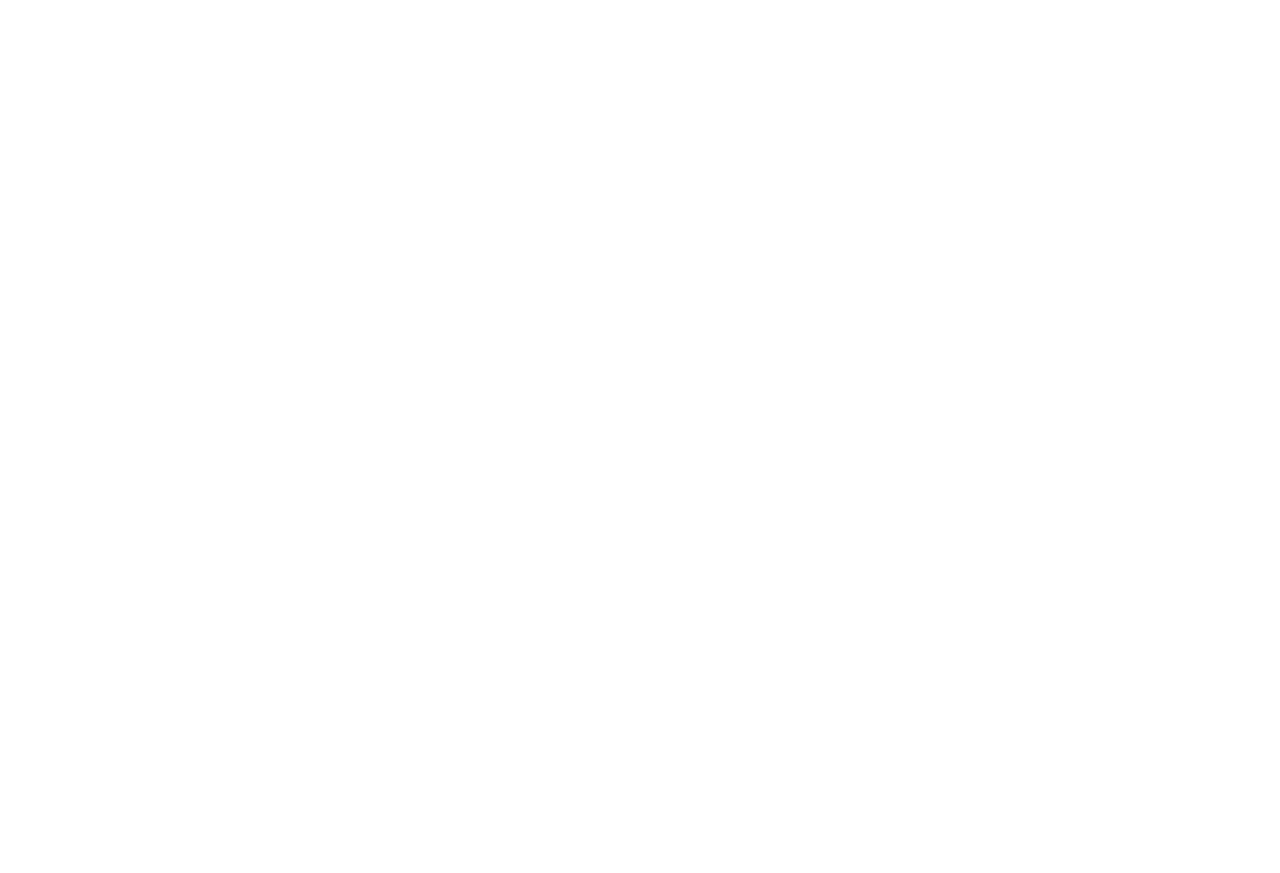
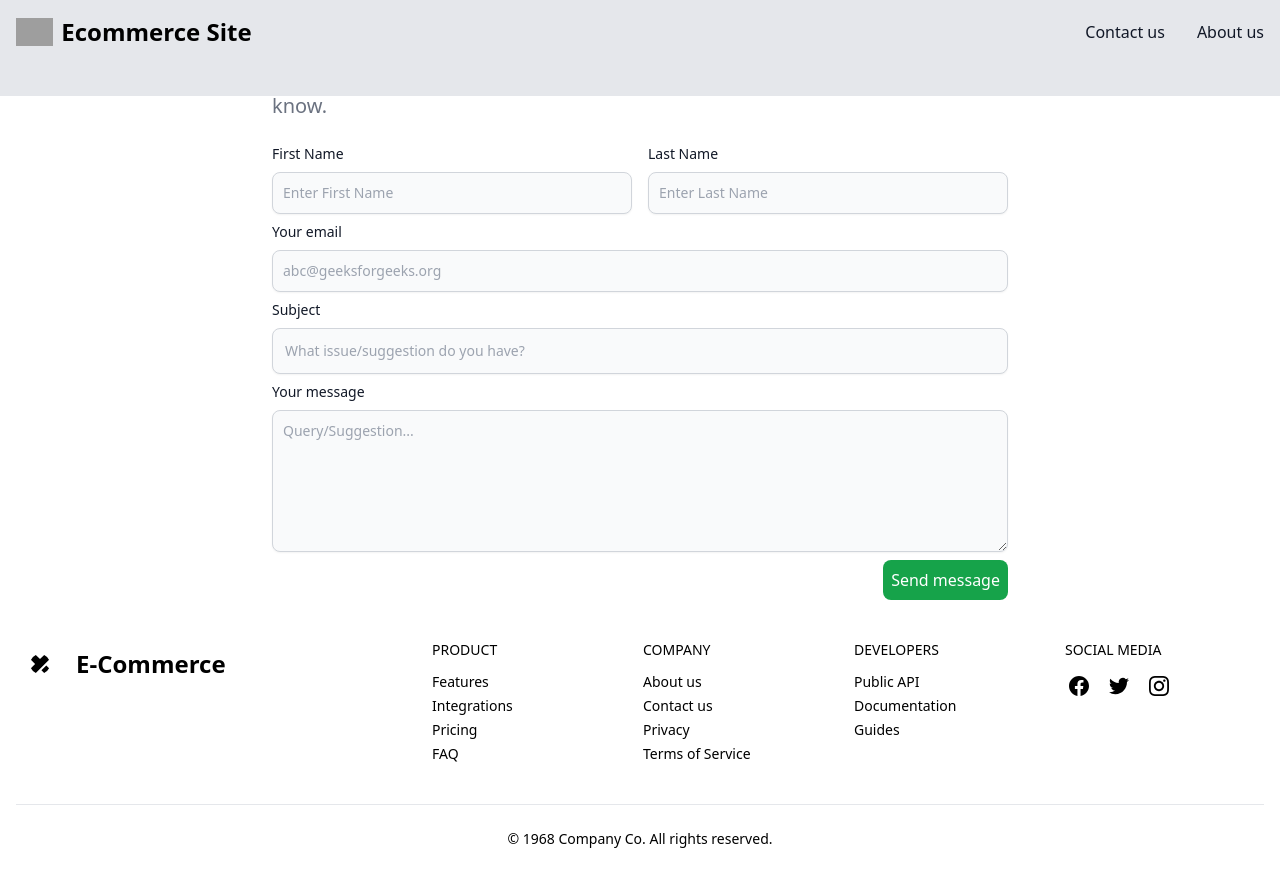
Before and after one commit to ShaziaFazal/E-coMMerce, a React (Vite) app: page /contactus in a window 1280 px wide. Before the commit this address had no page. Before the commit the page ends 800 px from the top, so only its background shows below. Built offline with nearby package versions, Linux system fonts and the light colour scheme; grey boxes are pictures that could not be loaded.

Commit message:
contact us page and about us page added with stepperNavbar component

```diff
--- a/src/App.jsx
+++ b/src/App.jsx
@@ -8,6 +8,8 @@
 
 import Checkout from "./pages/cart/Checkout";
 import ShopingCard from "./pages/cart/ShopingCard";
+import Aboutus from "./pages/Aboutus";
+import Contactus from "./pages/Contactus";
 const App = () => {
   return (
     <>
@@ -15,6 +17,8 @@
         <Routes>
           <Route path="/" element={<HomePage />} />
           <Route path="/detail" element={<DetailsPage />} />
+          <Route path="/aboutus" element={<Aboutus />} />
+          <Route path="/contactus" element={<Contactus />} />
           <Route path='/admin/dashboard/' element={<AdminDashboard />} />
           <Route path='/admin/dashboard/customers' element={<AdminUsers />} />
           <Route path='/admin/dashboard/products' element={<AdminProducts />} />
--- /dev/null
+++ b/src/components/Aboutus/About.jsx
@@ -0,0 +1,50 @@
+export default function About(){
+	return(
+        <section class="flex items-center bg-stone-100 xl:h-screen font-poppins dark:bg-gray-800 ">
+        <div class="justify-center flex-1 max-w-6xl py-4 mx-auto lg:py-6 md:px-6">
+            <div class="flex flex-wrap ">
+                <div class="w-full px-4 mb-10 lg:w-1/2 lg:mb-0">
+                    <div class="relative lg:max-w-md">
+                        <img src="https://i.postimg.cc/rF0MKfBV/pexels-andrea-piacquadio-3760263.jpg" alt="aboutimage"
+                            class="relative z-10 object-cover w-full rounded h-96"/>
+                        <div
+                            class="absolute bottom-0 right-0 z-10 p-8 bg-white border-4 border-blue-500 rounded shadow dark:border-blue-400 lg:-mb-8 lg:-mr-11 sm:p-8 dark:text-gray-300 dark:bg-gray-800 ">
+                            <p class="text-lg font-semibold md:w-72">
+                                <svg xmlns="http://www.w3.org/2000/svg" fill="currentColor"
+                                    class="absolute top-0 left-0 w-16 h-16 text-blue-700 dark:text-gray-300 opacity-10"
+                                    viewBox="0 0 16 16">
+                                    <path
+                                        d="M12 12a1 1 0 0 0 1-1V8.558a1 1 0 0 0-1-1h-1.388c0-.351.021-.703.062-1.054.062-.372.166-.703.31-.992.145-.29.331-.517.559-.683.227-.186.516-.279.868-.279V3c-.579 0-1.085.124-1.52.372a3.322 3.322 0 0 0-1.085.992 4.92 4.92 0 0 0-.62 1.458A7.712 7.712 0 0 0 9 7.558V11a1 1 0 0 0 1 1h2Zm-6 0a1 1 0 0 0 1-1V8.558a1 1 0 0 0-1-1H4.612c0-.351.021-.703.062-1.054.062-.372.166-.703.31-.992.145-.29.331-.517.559-.683.227-.186.516-.279.868-.279V3c-.579 0-1.085.124-1.52.372a3.322 3.322 0 0 0-1.085.992 4.92 4.92 0 0 0-.62 1.458A7.712 7.712 0 0 0 3 7.558V11a1 1 0 0 0 1 1h2Z">
+                                    </path>
+                                </svg> Successfully Providing business solutions from 25 years
+                            </p>
+                        </div>
+                    </div>
+                </div>
+                <div class="w-full px-6 mb-10 lg:w-1/2 lg:mb-0 ">
+                    <div class="pl-4 mb-6 border-l-4 border-blue-500 ">
+                        <span class="text-sm text-gray-600 uppercase dark:text-gray-400">Who we are?</span>
+                        <h1 class="mt-2 text-3xl font-black text-gray-700 md:text-5xl dark:text-gray-300">
+                            About Us
+                        </h1>
+                    </div>
+                    <p class="mb-6 text-base leading-7 text-gray-500 dark:text-gray-400">
+                        Lorem ipsum dolor sit amet, consectetur adipiscing elit, sed do eiusmod tempor
+                        incididunt ut Lorem ipsum dolor sit amet, consectetur adipiscing elit, sed do eiusmod tempor
+                        incididunt ut labore et dolore magna aliqua. Ut enim ad minim veniam Lorem ipsum dolor sit
+                        amet. labore et dolore magna aliqua. Ut enim ad minim veniam Lorem ipsum dolor sit
+                        amet. amet. labore et dolore magna aliqua. Ut enim ad minim veniam Lorem ipsum dolor sit
+                        amet.
+                        Lorem ipsum dolor sit amet, consectetur adipiscing elit, sed do
+                        Lorem ipsum dolor sit amet.
+                    </p>
+                    <a href="#"
+                        class="px-4 py-2 text-gray-100 bg-blue-500 rounded dark:bg-blue-400 dark:hover:bg-blue-500 hover:bg-blue-600">
+                        Learn more
+                    </a>
+                </div>
+            </div>
+        </div>
+    </section>
+	)
+}
--- /dev/null
+++ b/src/components/Contactus/Contact.jsx
@@ -0,0 +1,90 @@
+// Contact.js
+
+export default function Contact() {
+	return (
+		<div className="py-2 px-4 mx-auto max-w-screen-md">
+			<h2 className="mb-4 text-4xl font-extrabold
+						text-center text-gray-900">
+				Contact Us
+			</h2>
+			<p className="mb-4 font-light text-left
+						text-gray-500 sm:text-xl">
+				Got a issue? Want to send feedback?
+				Need details about our Courses? Let us know.
+			</p>
+			<form action="#">
+				<div className="flex flex-row">
+					<div className="w-1/2 pr-2 ">
+						<label for="firstName"
+							className="block my-2 text-left
+										text-sm font-medium text-gray-900">
+							First Name
+						</label>
+						<input type="text"
+							className="shadow-sm bg-gray-50 border
+										border-gray-300 text-gray-900
+										text-sm rounded-lg block w-full p-2.5"
+							placeholder="Enter First Name"
+							required/>
+					</div>
+					<div className="w-1/2 pl-2">
+						<label for="firstName"
+							className="block my-2 text-left text-sm
+										font-medium text-gray-900">
+							Last Name
+						</label>
+						<input type="text"
+							className="shadow-sm bg-gray-50 border
+										border-gray-300 text-gray-900
+										text-sm rounded-lg block w-full p-2.5"
+							placeholder="Enter Last Name"/>
+					</div>
+				</div>
+				<div>
+					<label for="email"
+						className="block my-2 text-left text-sm
+									font-medium text-gray-900">
+						Your email
+					</label>
+					<input type="email"
+						className="shadow-sm bg-gray-50 border
+									border-gray-300 text-gray-900
+									text-sm rounded-lg block w-full p-2.5"
+						placeholder="abc@geeksforgeeks.org"
+						required />
+				</div>
+				<div>
+					<label for="subject"
+						className="block my-2 text-left
+									text-sm font-medium text-gray-900">
+						Subject
+					</label>
+					<input type="text"
+						className="block p-3 w-full text-sm
+									text-gray-900 bg-gray-50 rounded-lg
+									border border-gray-300 shadow-sm "
+						placeholder="What issue/suggestion do you have?"
+						required />
+				</div>
+				<div >
+					<label for="message"
+						className="block my-2 text-left
+									text-sm font-medium text-gray-900 ">
+						Your message
+					</label>
+					<textarea rows="6"
+							className="block p-2.5 w-full text-sm
+										text-gray-900 bg-gray-50 rounded-lg
+										shadow-sm border border-gray-300 "
+							placeholder="Query/Suggestion..."/>
+				</div>
+				<button type="submit"
+						className="mt-2 p-2 float-right text-white
+								rounded-lg border-green-600
+								bg-green-600 hover:scale-105">
+					Send message
+				</button>
+			</form>
+		</div>
+	)
+}
--- /dev/null
+++ b/src/components/Contactus/StepperNavbar.jsx
@@ -0,0 +1,53 @@
+// Navbar.js
+
+export default function StepperNavbar() {
+	return (
+		<div>
+			<nav className="fixed w-full
+								z-20 top-0 left-0 h-24  bg-gray-200">
+				<div className="flex flex-wrap items-center
+								justify-between mx-auto p-4">
+					<a
+					className="flex items-center">
+						<img src=
+"https://www.svgrepo.com/show/343884/ecommerce-online-shopping.svg"
+							className="mr-2 w- h-7"
+							alt="GFG Logo" />
+						<span className="self-center text-2xl font-semibold ">
+							Ecommerce Site
+						</span>
+					</a>
+					<div className="items-center justify-between hidden
+									w-full md:flex md:w-auto md:order-1"
+						id="navbar-sticky">
+						<ul className="flex flex-col p-4
+									md:p-0 font-medium
+									md:flex-row md:space-x-8">
+
+							<li>
+								<a href="/contactus"
+								className="block py-2 pl-3
+											pr-4 text-gray-900 rounded
+											hover:bg-gray-100
+											md:hover:bg-transparent
+											md:hover:text-blue-700 md:p-0">
+									Contact us
+								</a>
+							</li>
+							<li>
+								<a href="/aboutus"
+								className="block py-2 pl-3
+											pr-4 text-gray-900 rounded
+											hover:bg-gray-100
+											md:hover:bg-transparent
+											md:hover:text-blue-700 md:p-0">
+									About us
+								</a>
+							</li>
+						</ul>
+					</div>
+				</div>
+			</nav>
+		</div>
+	)
+}
--- a/src/components/Footer/Footer.jsx
+++ b/src/components/Footer/Footer.jsx
@@ -52,6 +52,16 @@
           <div className="space-y-3">
             <h3 className="tracki uppercase dark:text-gray-50">Company</h3>
             <ul className="space-y-1">
+              <li>
+                <a rel="noopener noreferrer" href="/aboutus">
+                  About us
+                </a>
+              </li>
+              <li>
+                <a rel="noopener noreferrer" href="/contactus">
+                  Contact us
+                </a>
+              </li>
               <li>
                 <a rel="noopener noreferrer" href="#">
                   Privacy
--- /dev/null
+++ b/src/pages/Aboutus.jsx
@@ -0,0 +1,19 @@
+
+
+import About from '../components/Aboutus/About';
+import Navbar from '../components/Contactus/StepperNavbar';
+import Footer from '../components/Footer/Footer';
+
+function Aboutus() {
+return (
+	<div >
+        <Navbar/>
+        <About/>
+        <Footer/>
+
+
+	</div>
+);
+}
+
+export default Aboutus;
--- /dev/null
+++ b/src/pages/Contactus.jsx
@@ -0,0 +1,19 @@
+// App.js
+
+
+import Contact from '../components/Contactus/Contact';
+import StepperNavbar from '../components/Contactus/StepperNavbar';
+import Footer from '../components/Footer/Footer';
+function Contactus() {
+return (
+	<div >
+        <StepperNavbar/>
+        <Contact/>
+        <Footer/>
+
+
+	</div>
+);
+}
+
+export default Contactus;
```
